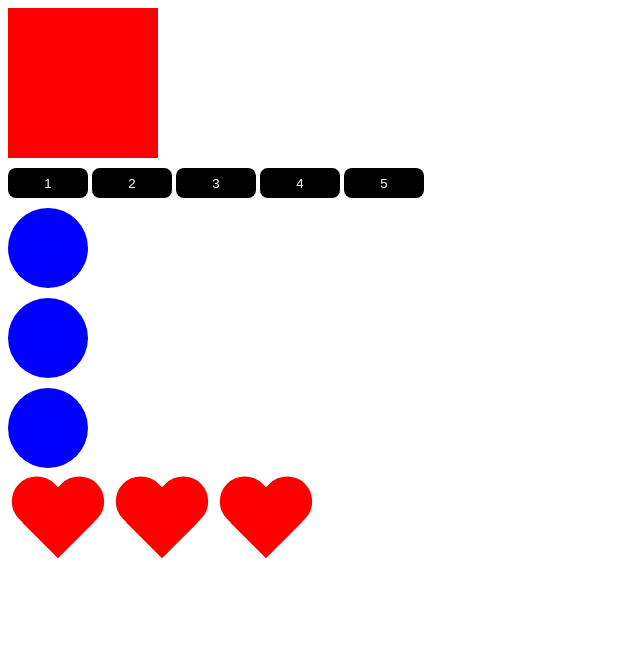
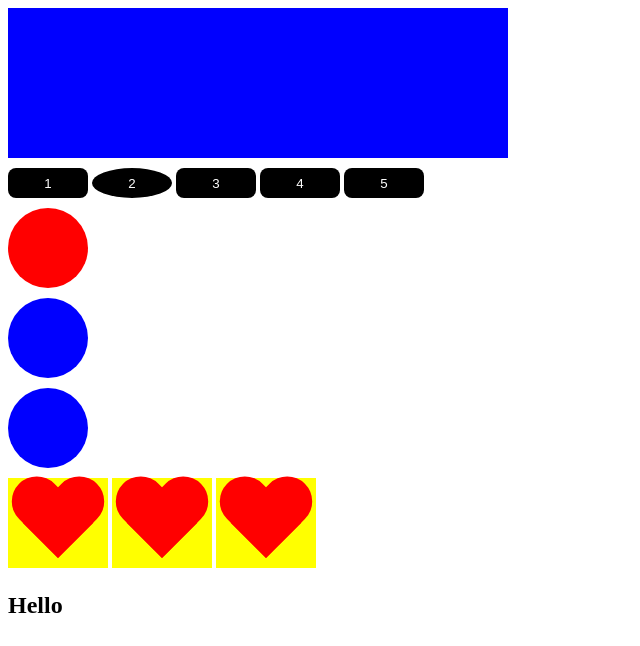
Before and after one commit to Turabekov/JavaScript, a plain HTML site: page 1. Base of JavaScript/17getElementsFromPage/index.html in a window 1280 px wide. Shown: the top 646 px of the page, without its empty margins (0-640 px from the left). Drawn offline with Linux system fonts and the light colour scheme.

Commit message:
Actions on Elements in Page

```diff
--- a/1. Base of JavaScript/17getElementsFromPage/index.html
+++ b/1. Base of JavaScript/17getElementsFromPage/index.html
@@ -1,10 +1,10 @@
 <!DOCTYPE html>
 <html lang="ru">
     <head>
-		<meta charset="utf-8">
-		<meta http-equiv="X-UA-Compatible" content="IE=edge">
+        <meta charset="utf-8" />
+        <meta http-equiv="X-UA-Compatible" content="IE=edge" />
         <title>JavaScript</title>
-		<link rel="stylesheet" href="css/style.css">
+        <link rel="stylesheet" href="css/style.css" />
     </head>
     <body>
         <div class="box" id="box"></div>
@@ -22,9 +22,8 @@
             <div class="heart"></div>
             <div class="heart"></div>
             <div class="heart"></div>
-
         </div>
 
-		<script src="js/script.js"></script>
+        <script src="js/actionElementsInPage.js"></script>
     </body>
 </html>
--- /dev/null
+++ b/1. Base of JavaScript/17getElementsFromPage/js/actionElementsInPage.js
@@ -0,0 +1,52 @@
+"use strict";
+
+const box = document.getElementById("box"),
+    btns = document.getElementsByTagName("button"),
+    circles = document.getElementsByClassName("circle"),
+    hearts = document.querySelectorAll(".heart"),
+    oneHeart = document.querySelector(".heart"),
+    wrapper = document.querySelector(".wrapper");
+
+// box.style.backgroundColor = "blue";
+// box.style.width = "500px";
+
+box.style.cssText = `background-color: blue; width: 500px`;
+
+btns[1].style.borderRadius = "100%";
+circles[0].style.backgroundColor = "red";
+
+// for (let i = 0; i < hearts.length; i++) {
+//     hearts[i].style.backgroundColor = "orange";
+// }
+
+hearts.forEach((item) => {
+    item.style.backgroundColor = "yellow";
+});
+
+const div = document.createElement("div");
+// const text = document.createTextNode("Here we go!!!");
+
+div.classList.add("black");
+
+document.body.append(div);
+// document.body.appendChild(div); // ! old format
+
+// wrapper.append(div); to the end of parent
+// wrapper.prepend(div); to the start of parent
+
+// hearts[0].before(div);
+// hearts[0].after(div);
+
+// wrapper.insertBefore(div, hearts[1]); // ! old format
+
+// circles[0].remove();
+// wrapper.removeChild(hearts[1]); // ! old format
+
+// hearts[0].replaceWith(circles[0]);
+// wrapper.replaceChild(circles[0], hearts[0]);  // ! old format
+
+div.innerHTML = `<h1>Hello World</h1>`;
+
+// div.textContent = "Hello";
+
+div.insertAdjacentHTML("beforebegin", `<h2>Hello</h2>`);
```
Lines whose indentation alone changed are shown as unchanged.
